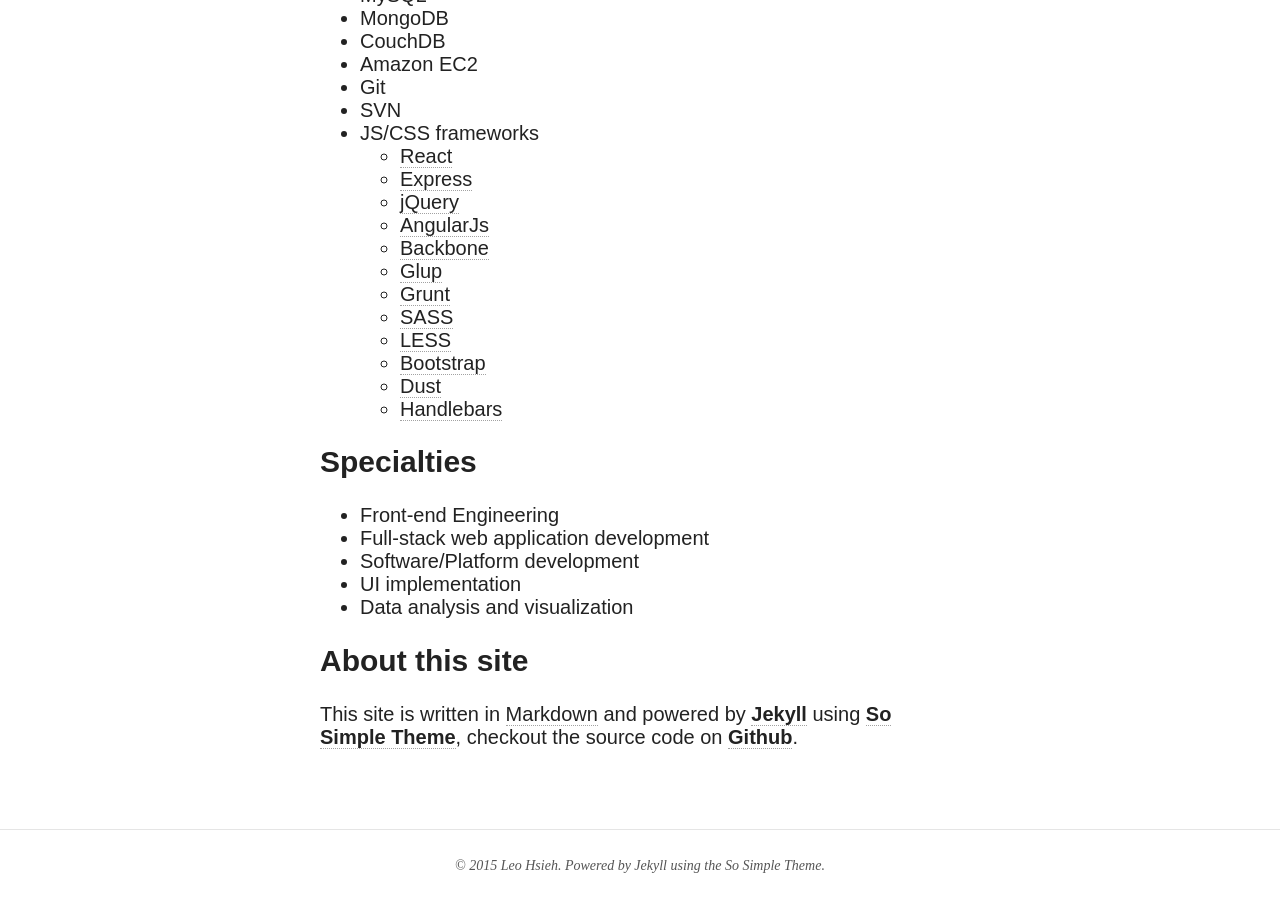
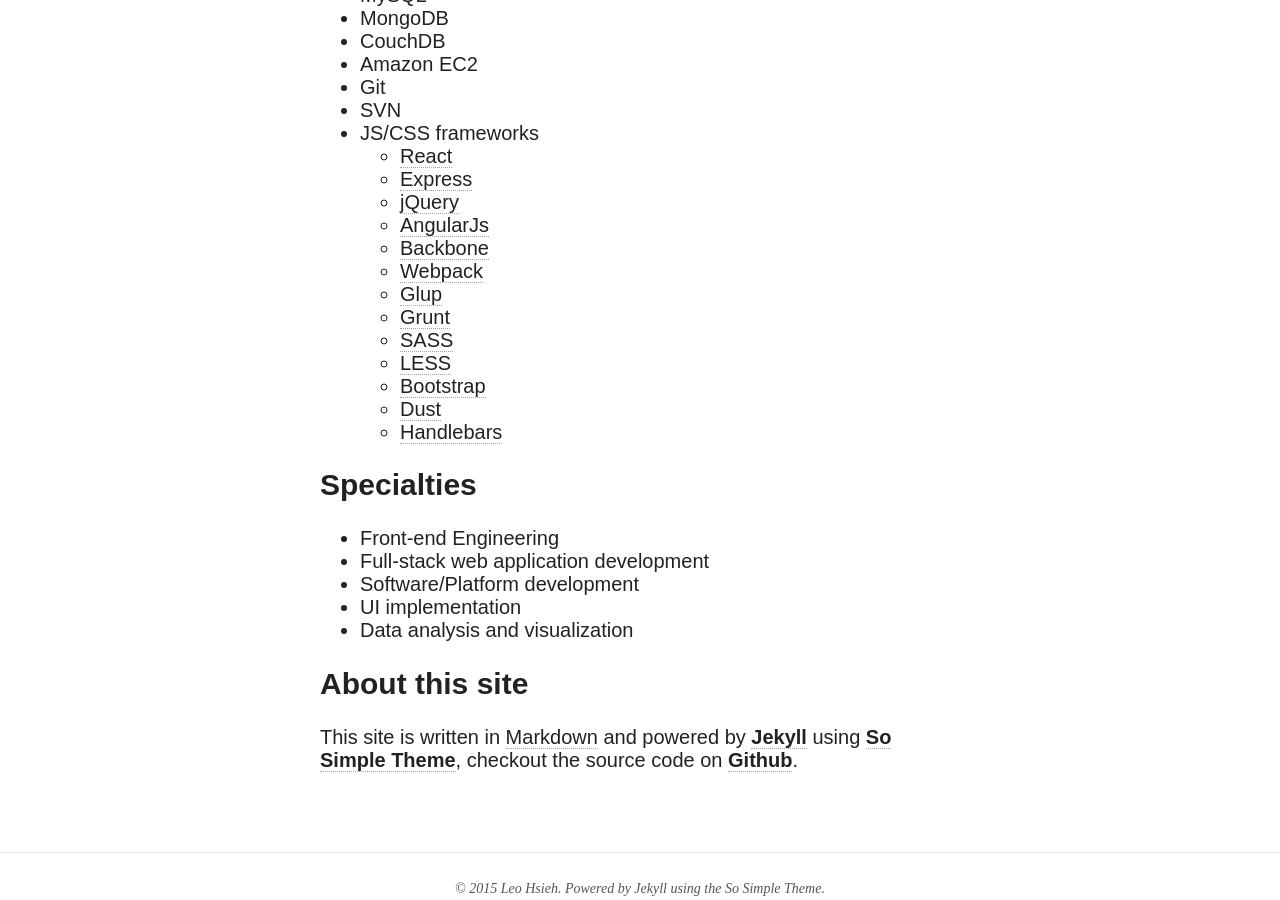
Before and after one commit to LeoAJ/leoaj.github.com, a Jekyll site: the page built from about.md, in a window 1280 px wide and 900 px high, scrolled down 2006 px. Built offline with Jekyll 4.4.1, drawn with Linux system fonts in a browser that asks for light colours; nearby versions of some CDN libraries.

Commit message:
add webpack

```diff
--- a/about.md
+++ b/about.md
@@ -41,6 +41,7 @@ I am in the platform service team to develop and implement developer portal for
   * [jQuery](http://jquery.com){:target="_blank"}
   * [AngularJs](http://angularjs.org){:target="_blank"}
   * [Backbone](http://backbonejs.org){:target="_blank"}
+  * [Webpack](http://webpack.github.io){:target="_blank"}
   * [Glup](http://gulpjs.com){:target="_blank"}
   * [Grunt](http://gruntjs.com){:target="_blank"}
   * [SASS](http://sass-lang.com){:target="_blank"}
```
